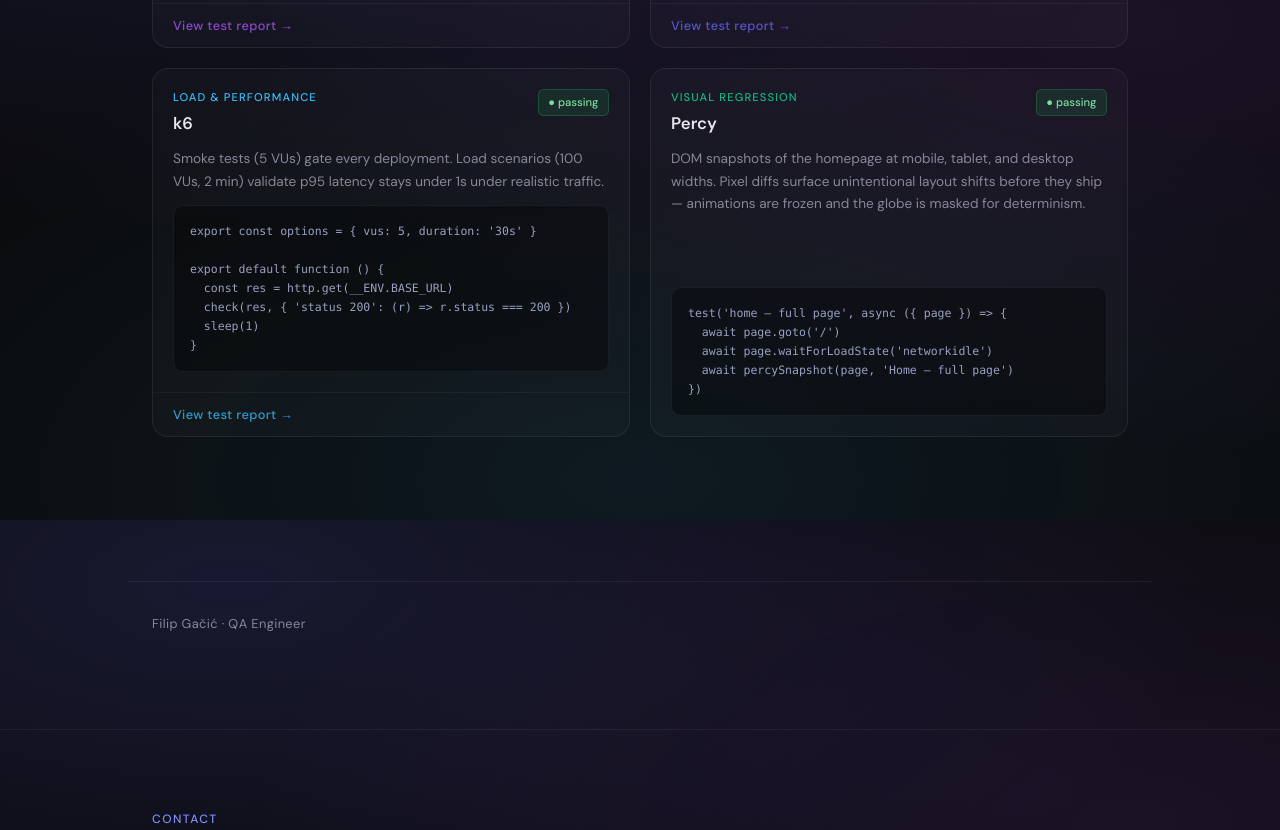
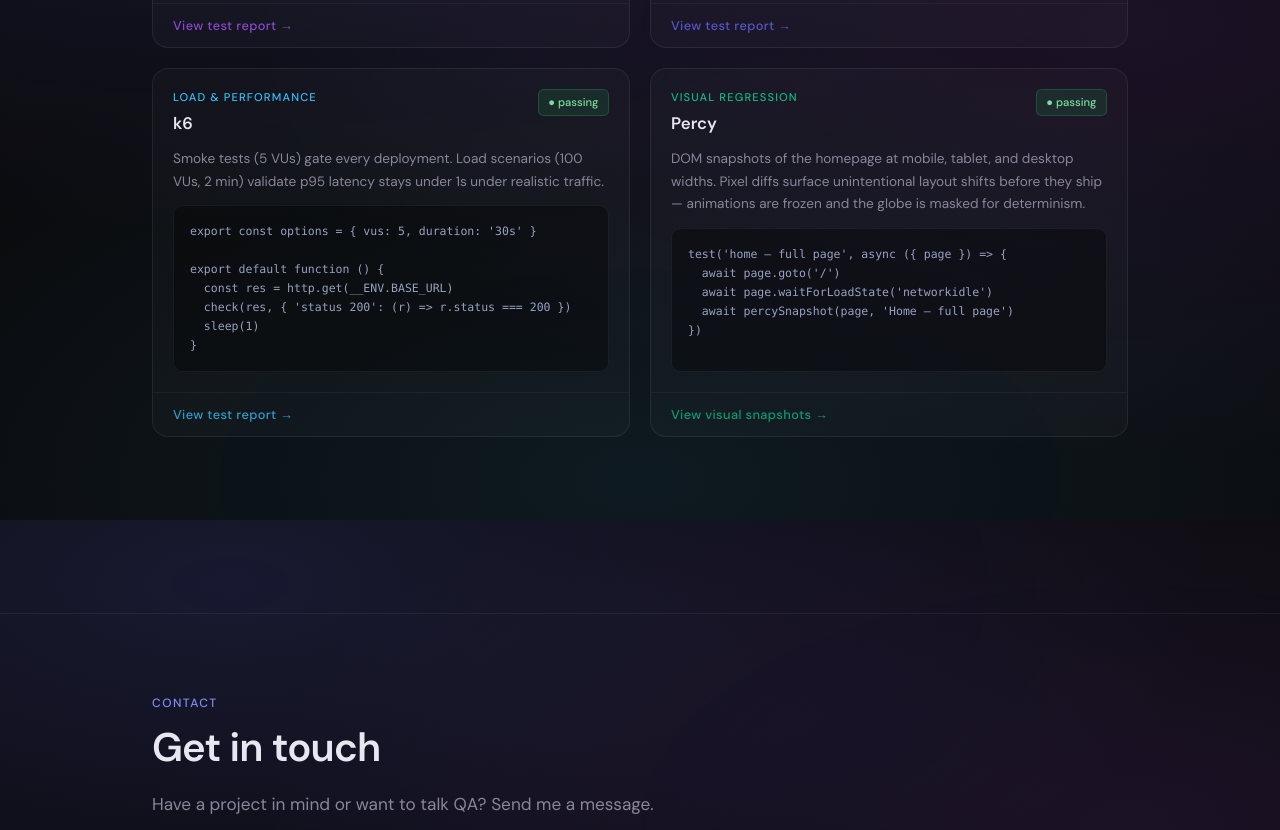
Before and after one commit to fgacic/qa-portfolio, a Next.js app: page / in a window 1280 px wide. Shown: the part 3480-4310 px from the top of the page. Built offline with nearby package versions, Linux system fonts and the light colour scheme; no server answers.

Commit message:
fix(showcase): fix Percy card layout and add visual snapshots link
Move flex:1 from description to code block so the dark box fills space evenly, add Percy reportUrl and custom label, and remove the redundant footer from the testing section.

```diff
--- a/components/TestingShowcase.tsx
+++ b/components/TestingShowcase.tsx
@@ -64,6 +64,8 @@ export default function () {
   await percySnapshot(page, 'Home — full page')
 })`,
     badgeUrl: 'https://github.com',
+    reportUrl: 'https://percy.io',
+    reportLabel: 'View visual snapshots →',
   },
 ]
 
@@ -205,7 +207,6 @@ export default function TestingShowcase() {
                   fontSize: '0.85rem',
                   lineHeight: 1.65,
                   color: 'var(--text-muted)',
-                  flex: 1,
                 }}
               >
                 {t.description}
@@ -215,6 +216,7 @@ export default function TestingShowcase() {
               <pre
                 style={{
                   margin: '0 1.25rem 1.25rem',
+                  flex: 1,
                   padding: '1rem',
                   borderRadius: '0.6rem',
                   background: 'rgba(0,0,0,0.35)',
@@ -251,7 +253,7 @@ export default function TestingShowcase() {
                   onMouseEnter={(e) => { e.currentTarget.style.opacity = '1' }}
                   onMouseLeave={(e) => { e.currentTarget.style.opacity = '0.8' }}
                 >
-                  View test report →
+                  {t.reportLabel ?? 'View test report →'}
                 </a>
               )}
             </motion.div>
@@ -259,30 +261,6 @@ export default function TestingShowcase() {
         </div>
       </div>
 
-      {/* Footer */}
-      <motion.div
-        initial={{ opacity: 0 }}
-        whileInView={{ opacity: 1 }}
-        viewport={{ once: true }}
-        transition={{ duration: 1, delay: 0.4 }}
-        style={{
-          maxWidth: '64rem',
-          margin: '4rem auto 0',
-          padding: '0 1.5rem',
-          display: 'flex',
-          justifyContent: 'space-between',
-          alignItems: 'center',
-          flexWrap: 'wrap',
-          gap: '0.5rem',
-          borderTop: '1px solid rgba(255,255,255,0.06)',
-          paddingTop: '2rem',
-          fontSize: '0.8rem',
-          color: 'var(--text-muted)',
-          letterSpacing: '0.03em',
-        }}
-      >
-        <span>Filip Gačić · QA Engineer</span>
-      </motion.div>
     </section>
   )
 }
```
